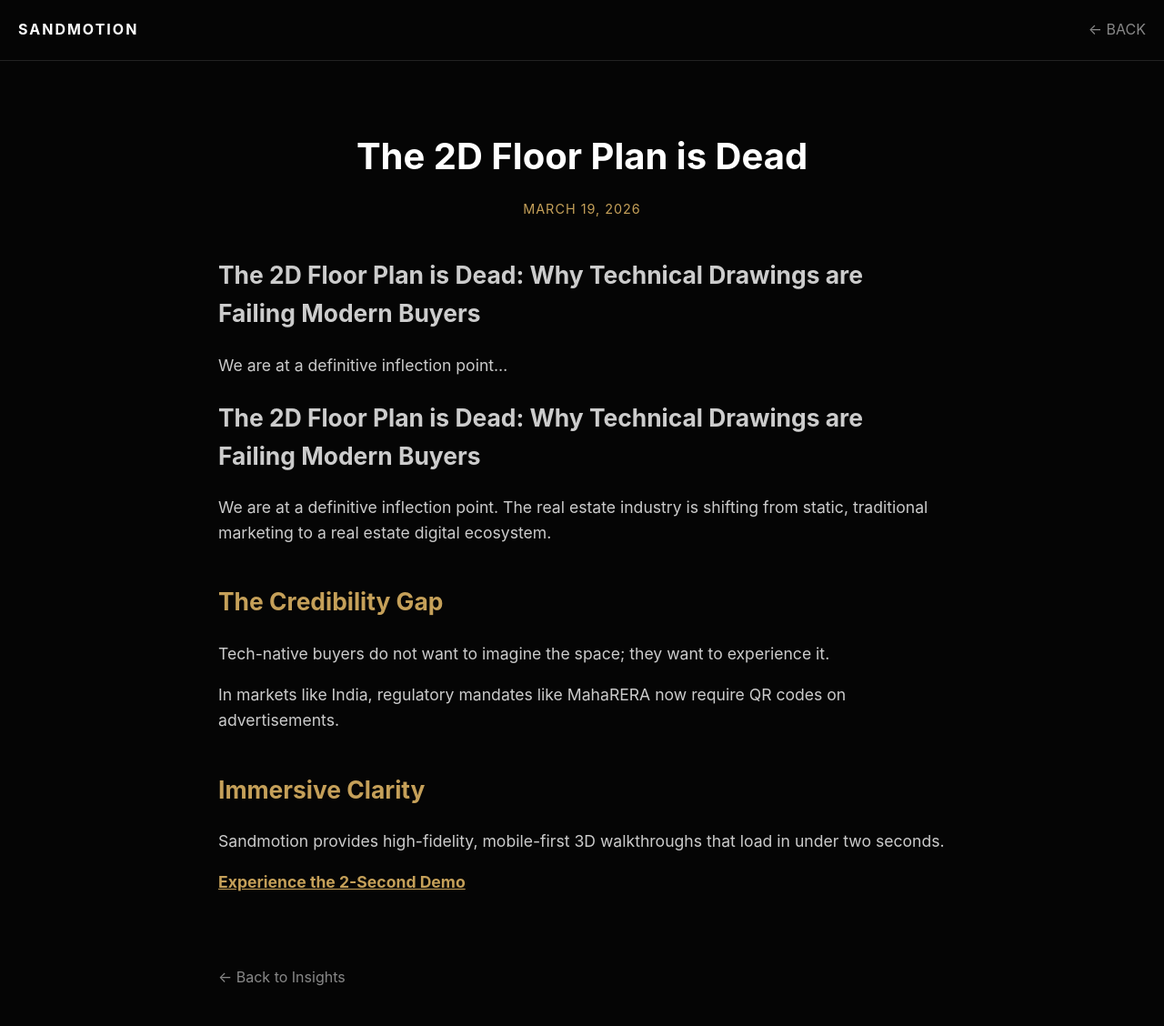
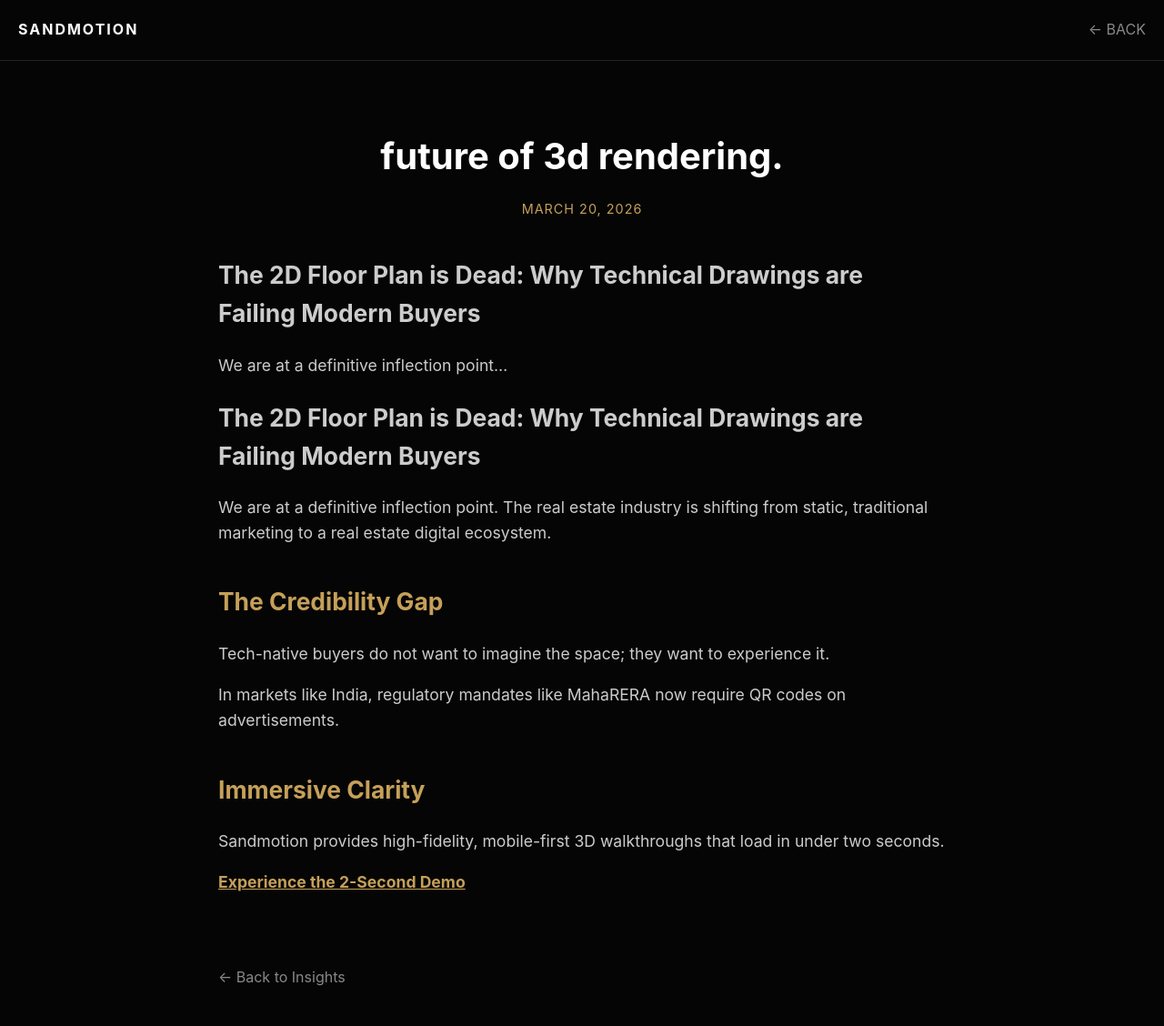
Before and after one commit to sandmotions-create/sandmotion-site, a Jekyll site: the page built from _posts/2026-03-20-future-of-3d-rendering.md, in a window 1280 px wide. Shown: the whole page at 91% size. Built offline with Jekyll 4.4.1, drawn with Linux system fonts in a browser that asks for light colours.

Commit message:
Add files via upload

```diff
--- a/_posts/2026-03-20-future-of-3d-rendering.md
+++ b/_posts/2026-03-20-future-of-3d-rendering.md
@@ -1,7 +1,7 @@
 ---
 layout: post
-title: "The 2D Floor Plan is Dead"
-date: 2026-03-19
+title: "future of 3d rendering."
+date: 2026-03-20
 ---
 
 # The 2D Floor Plan is Dead: Why Technical Drawings are Failing Modern Buyers
```
